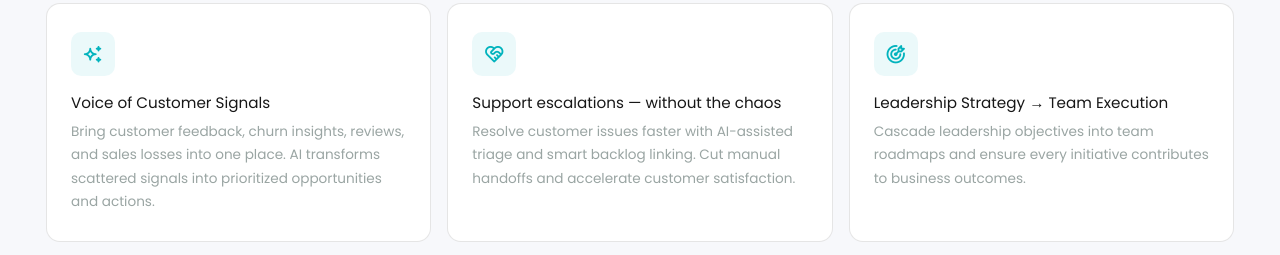
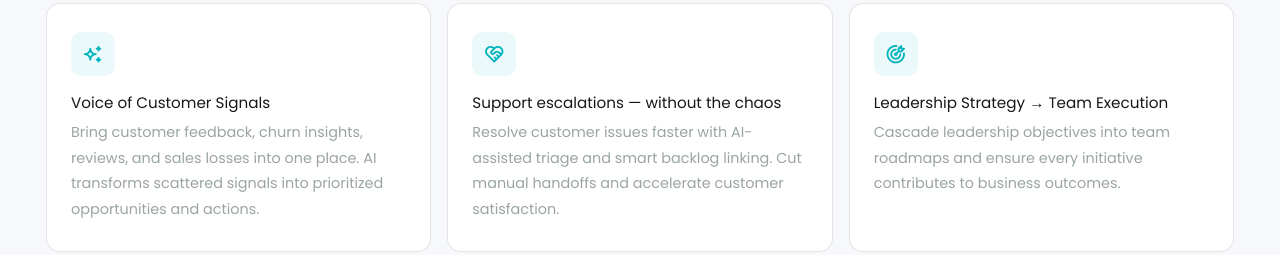
Before and after one commit to prodbench/prodbench.github.io, a plain HTML site: page index.html in a window 1280 px wide. Shown: the part 970-1225 px from the top of the page. Drawn offline with nearby package versions, Linux system fonts and the light colour scheme.

Commit message:
font size consistency changes

```diff
--- a/assets/css/landing.css
+++ b/assets/css/landing.css
@@ -294,9 +294,9 @@ body {
 }
 
 .feat-card p {
-  font-size: 0.85rem;
+  font-size: 0.9rem;
   color: #9aa5a3;
-  line-height: 1.7;
+  line-height: 1.6rem;
   margin: 0;
 }
 
```
